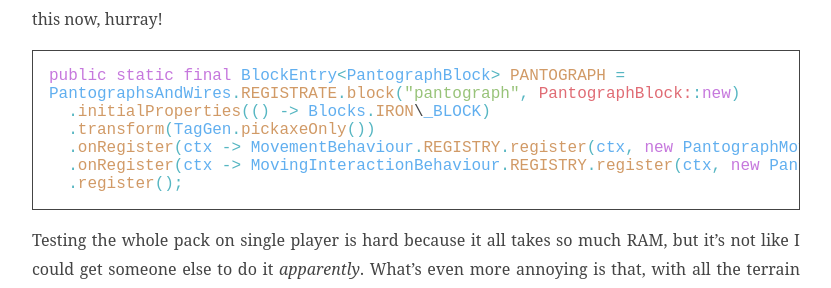
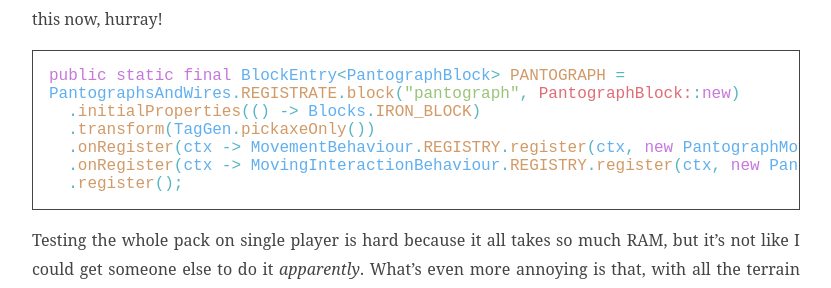
Before and after one commit to una-ada/anarchy.website, a Jekyll site: the page built from _posts/2025-08-16-pr6.md, in a window 1280 px wide and 900 px high, scrolled down 5972 px. Shown: the part 157-445 px from the top of the window, without its empty margins (224-1055 px from the left). Built offline with Jekyll 4.4.1, drawn with Linux system fonts in a browser that asks for light colours; some web fonts are replaced.

Commit message:
fix \_ thing

````diff
--- a/_posts/2025-08-16-pr6.md
+++ b/_posts/2025-08-16-pr6.md
@@ -352,7 +352,7 @@
 ```java
 public static final BlockEntry<PantographBlock> PANTOGRAPH =
 PantographsAndWires.REGISTRATE.block("pantograph", PantographBlock::new)
-  .initialProperties(() -> Blocks.IRON\_BLOCK)
+  .initialProperties(() -> Blocks.IRON_BLOCK)
   .transform(TagGen.pickaxeOnly())
   .onRegister(ctx -> MovementBehaviour.REGISTRY.register(ctx, new PantographMovementBehaviour()))
   .onRegister(ctx -> MovingInteractionBehaviour.REGISTRY.register(ctx, new PantographInteractionBehaviour()))
````
